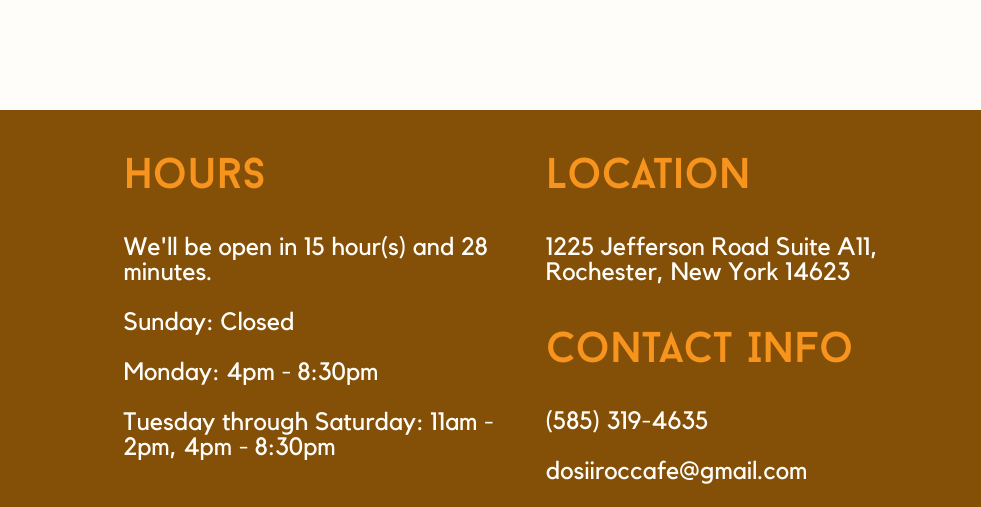
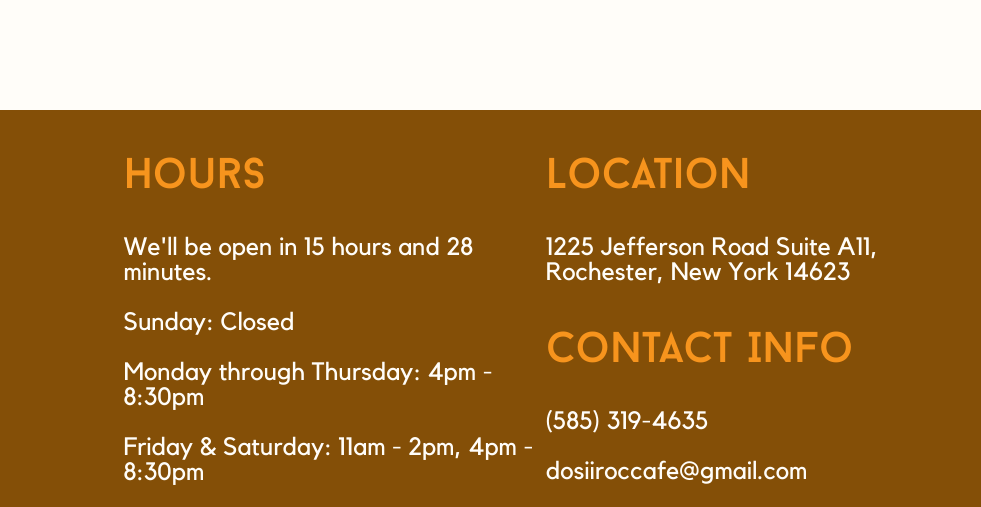
Before and after one commit to ec8377/dosiiroc-website, a website: page bot.html in a window 1280 px wide. Shown: the part 671-1178 px from the top of the page, 299-1280 px from the left. Drawn offline with Linux system fonts and the light colour scheme.

Commit message:
feat: change open sign logic for new hours

```diff
--- a/bot.html
+++ b/bot.html
@@ -79,19 +79,19 @@
         <ul>
             <div class="about_button">
                 <center>
-                <li align="center">
-                    <h2>Links</h2>
-                    <a href=https://www.instagram.com/dosiiroccafe/?utm_source=ig_embed&ig_rid=676fea6d-ba69-4fad-ab10-ae74d11c5842"><img src="/resources/images/dosiiroc_insta.png" style="width:min(50px,5vw);"></a>
-                    <a href="https://docs.google.com/forms/d/e/1FAIpQLSfr4gpbMgaLDBHJM5OTaYs5i7J9dlGKjitaEpNJX3mmCRty1A/viewform"><p>Job Application</p></a>
-                </li>
+                    <li align="center">
+                        <h2>Links</h2>
+                        <a href=https://www.instagram.com/dosiiroccafe/?utm_source=ig_embed&ig_rid=676fea6d-ba69-4fad-ab10-ae74d11c5842"><img src="/resources/images/dosiiroc_insta.png" style="width:min(50px,5vw);"></a>
+                        <a href="https://docs.google.com/forms/d/e/1FAIpQLSfr4gpbMgaLDBHJM5OTaYs5i7J9dlGKjitaEpNJX3mmCRty1A/viewform"><p>Job Application</p></a>
+                    </li>
                 </center>
             </div>
             <li align="left">
                 <h2>Hours</h2>
                 <p id="open_sign"></p>
                 <p>Sunday: Closed</p>
-                <p>Monday: 4pm - 8:30pm</p>
-                <p>Tuesday through Saturday: 11am - 2pm, 4pm - 8:30pm</p>
+                <p>Monday through Thursday: 4pm - 8:30pm</p>
+                <p>Friday & Saturday: 11am - 2pm, 4pm - 8:30pm</p>
             </li>
             <li align="left">
                 <h2>Location</h2>
@@ -103,50 +103,55 @@
         </ul>
     </div>
     <script>
-        var date = new Date();
-        var isClosed = true;
-        var isMonday = false;
-        var isLunchtime = false;
+        const date = new Date();
+        const currentDay = date.getDay();
+        const currentHour = date.getHours();
+        const currentMinute = date.getMinutes();
 
-        if (date.getDay() == 1) {
-            isMonday = true;
+        const openingTimeMorning = 11;
+        const closingTimeMorning = 14;
+        const openingTimeAfternoon = 16;
+        const closingTimeAfternoon = 20;
+
+        // sun,  mon,  tues,  wed,   thurs, fri,  sat
+        const hasMorningShift = [false, false, false, false, false, true, true];
+        const openSign = document.getElementById("open_sign");
+
+        function getTimeUntilString(targetHour, currentHour, currentMinute) {
+            const totalMinutesUntil = (targetHour * 60) - (currentHour * 60 + currentMinute);
+            const hours = Math.floor(totalMinutesUntil / 60);
+            const mins = totalMinutesUntil % 60;
+
+            let text = "";
+            if (hours > 0) {
+                text += `${hours} hour${hours === 1 ? '' : 's'} and `;
+            }
+            text += `${mins} minute${mins === 1 ? '' : 's'}.`;
+
+            return text;
         }
 
-        if (date.getDay() == 0) {
-            isClosed = true;
-        }
-        else if (isMonday && ((date.getHours() >= 16 && date.getHours() < 20) || date.getHours() === 20 && date.getMinutes() < 30)) {
-            isClosed = false;
-        }
-        else if (!isMonday && (date.getHours() >= 11 && date.getHours() < 14) || ((date.getHours() >= 16 && date.getHours() < 20) || date.getHours() === 20 && date.getMinutes() < 30)) {
-            isClosed = false;
-        }
-        if(date.getHours() >= 14 && date.getHours() < 16) {
-            isLunchtime = true;
-        }
+        if (currentDay === 0) {
+            openSign.textContent = "Sorry, we're currently closed";
+        } else {
+            const morningOpen = hasMorningShift[currentDay];
 
-        if (isMonday && isClosed) {
-            if (date.getHours() < 15) {
-                document.getElementById("open_sign").textContent = "We'll be open in " + (16 - date.getHours()-1) + " hour(s) and " + (60 - date.getMinutes()) + " minutes."
+            if (morningOpen && currentHour < openingTimeMorning) {
+                openSign.textContent = `We'll be open in ${getTimeUntilString(openingTimeMorning, currentHour, currentMinute)}`;
+
+            } else if (morningOpen && currentHour < closingTimeMorning) {
+                openSign.textContent = "We're open!";
+
+            } else if (currentHour < openingTimeAfternoon) {
+                const prefix = (morningOpen && currentHour >= closingTimeMorning) ? "We'll re-open in " : "We'll be open in ";
+                openSign.textContent = `${prefix}${getTimeUntilString(openingTimeAfternoon, currentHour, currentMinute)}`;
+
+            } else if (currentHour < closingTimeAfternoon) {
+                openSign.textContent = "We're open!";
+
+            } else {
+                openSign.textContent = "We're closed, come back soon!";
             }
-            else {
-                document.getElementById("open_sign").textContent = "We'll be open in " + (60 - date.getMinutes()) + " minutes."
-            }
-        }
-        else if (isClosed && isLunchtime) {
-            document.getElementById("open_sign").textContent = "We're closed for lunch, come at 4 pm!"
-        }
-        else if (isClosed && date.getHours() > 0 && date.getHours() < 10) {
-            document.getElementById("open_sign").textContent = "We'll be open in " + (11 - date.getHours()-1) + " hour(s) and " + (60 - date.getMinutes()) + " minutes."
-        }
-        else if (isClosed && date.getHours() > 0 && date.getHours() == 10) {
-            document.getElementById("open_sign").textContent = "We'll be open in " + (60 - date.getMinutes()) + " minutes."
-        }
-        else if (isClosed) {
-            document.getElementById("open_sign").textContent = "Sorry, we're currently closed";
-        }
-        else {
-            document.getElementById("open_sign").textContent = "We're open!"
         }
     </script>
 </body>
```
Also changed, not shown: 404.html (+51 -46 lines), about_page.html (+51 -46 lines), catering.html (+51 -46 lines), menu_page.html (+51 -46 lines), wip.html (+51 -46 lines).
